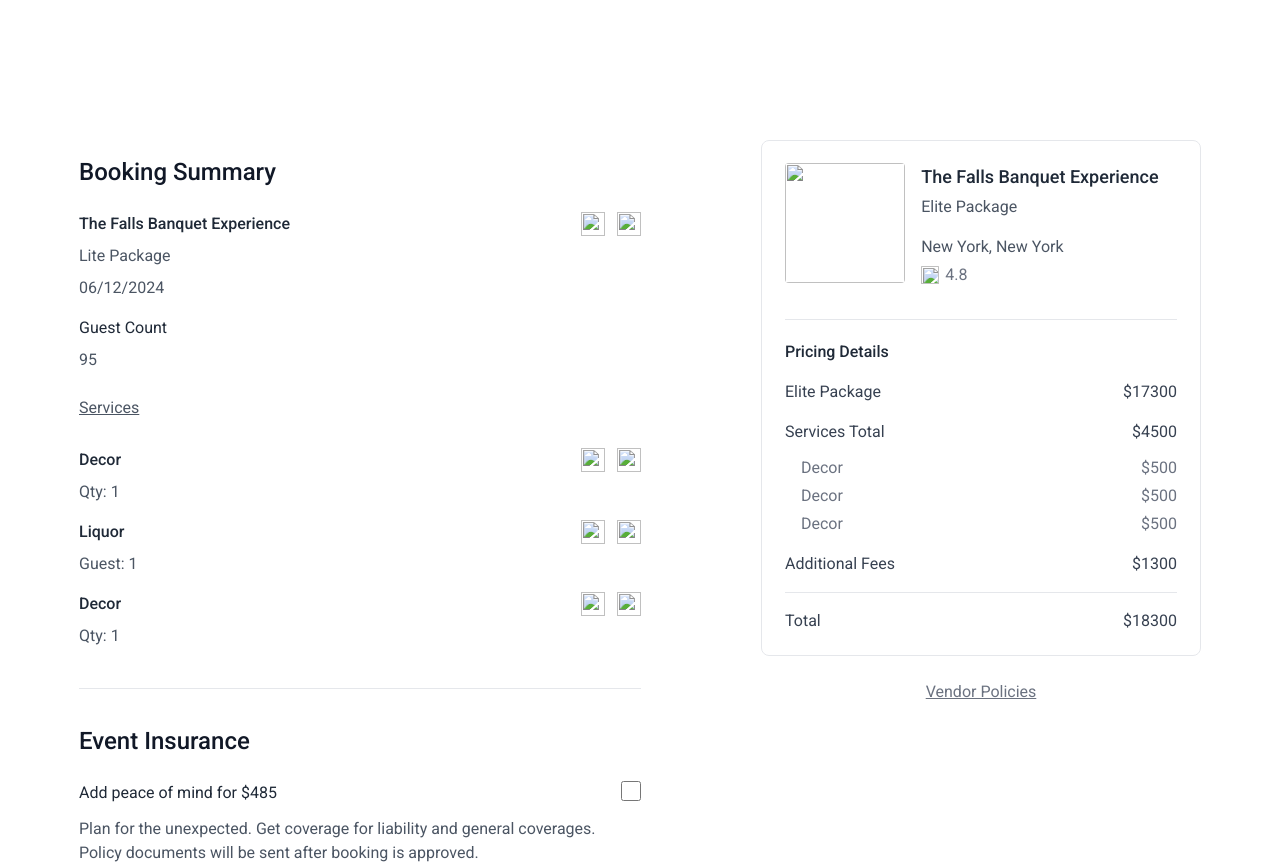
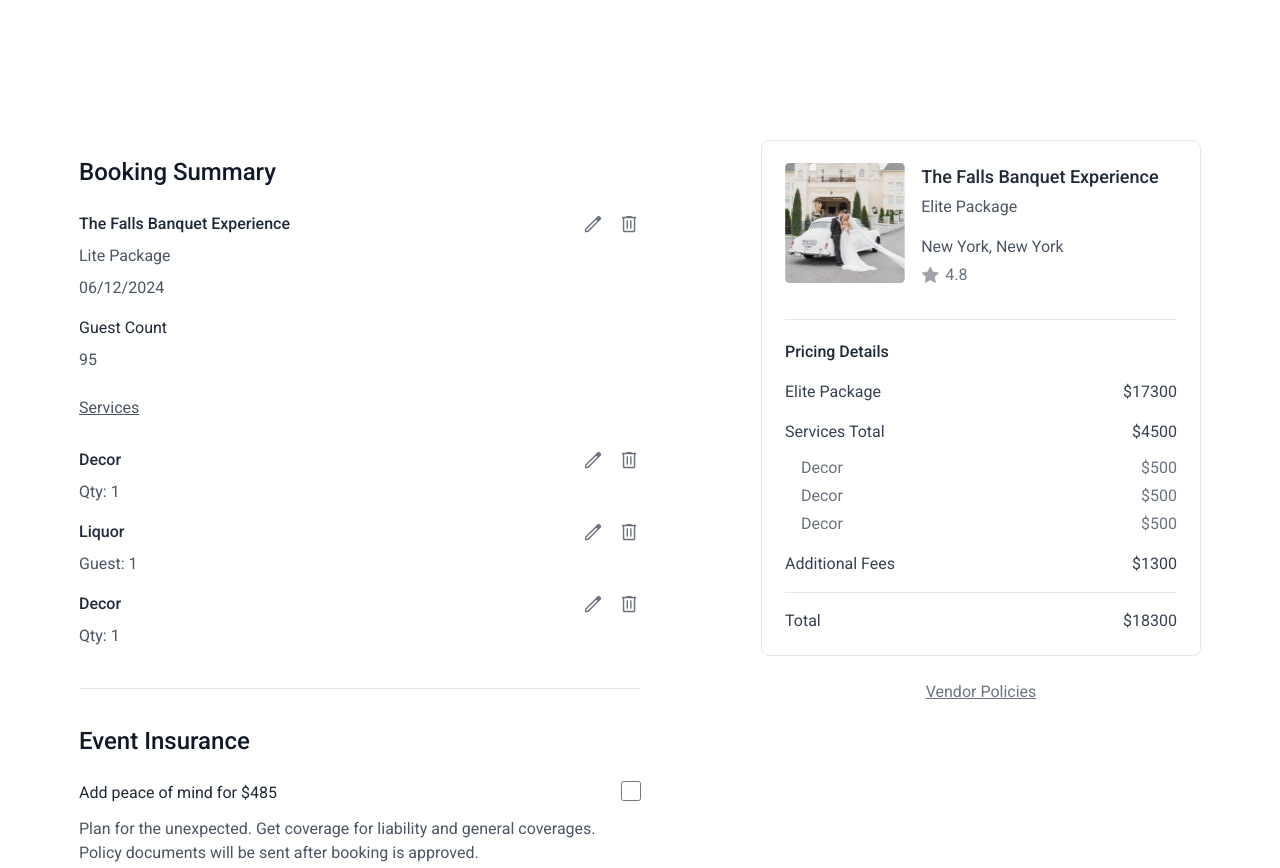
Before and after one commit to KarishRaj/Payment-Page, a website: page index.html in a window 1280 px wide. Shown: the top 868 px of the page. Drawn offline with Linux system fonts and the light colour scheme; the site is published under a folder, as on GitHub Pages, so addresses that start at the root find nothing.

Commit message:
Update index.html

```diff
--- a/index.html
+++ b/index.html
@@ -33,7 +33,7 @@
               class="h-full w-[120px] relative rounded object-cover "
               loading="lazy"
               alt=""
-              src="/public/aislego1-1@2x.png"
+              src="aislego1-1@2x.png"
             />
 
             <div
@@ -64,7 +64,7 @@
                     <img
                       class="h-[18px] w-[18px] relative rounded-[0.5px] "
                       alt=""
-                      src="/public/star-icon.svg"
+                      src="star-icon.svg"
                     />
                   </div>
                   <p
@@ -110,14 +110,14 @@
                     class="h-6 w-6 relative"
                     loading="lazy"
                     alt=""
-                    src="/public/edit.svg"
+                    src="edit.svg"
                   />
 
                   <img
                     class="h-6 w-6 relative"
                     loading="lazy"
                     alt=""
-                    src="/public/delete.svg"
+                    src="delete.svg"
                   />
                 </div>
               </div>
@@ -171,14 +171,14 @@
                     class="h-6 w-6 relative min-h-[24px]"
                     loading="lazy"
                     alt=""
-                    src="/public/edit.svg"
+                    src="edit.svg"
                   />
 
                   <img
                     class="h-6 w-6 relative min-h-[24px]"
                     loading="lazy"
                     alt=""
-                    src="/public/delete.svg"
+                    src="delete.svg"
                   />
                 </div>
               </div>
@@ -209,14 +209,14 @@
                     class="h-6 w-6 relative min-h-[24px]"
                     loading="lazy"
                     alt=""
-                    src="/public/edit.svg"
+                    src="edit.svg"
                   />
 
                   <img
                     class="h-6 w-6 relative min-h-[24px]"
                     loading="lazy"
                     alt=""
-                    src="/public/delete.svg"
+                    src="delete.svg"
                   />
                 </div>
               </div>
@@ -247,14 +247,14 @@
                     class="h-6 w-6 relative min-h-[24px]"
                     loading="lazy"
                     alt=""
-                    src="/public/edit.svg"
+                    src="edit.svg"
                   />
 
                   <img
                     class="h-6 w-6 relative min-h-[24px]"
                     loading="lazy"
                     alt=""
-                    src="/public/delete.svg"
+                    src="delete.svg"
                   />
                 </div>
               </div>
@@ -549,7 +549,7 @@
                       class="h-9 w-12 relative rounded-[6px] object-cover"
                       loading="lazy"
                       alt=""
-                      src="/public/payment-method-icon@2x.png"
+                      src="payment-method-icon@2x.png"
                     />
 
                     <div
@@ -598,7 +598,7 @@
                       class="h-9 w-12 relative rounded-[6px] object-cover"
                       loading="lazy"
                       alt=""
-                      src="/public/payment-method-icon@2x.png"
+                      src="payment-method-icon@2x.png"
                     />
 
                     <div
@@ -647,7 +647,7 @@
                     <img
                       class="h-[18px] w-[18px] relative overflow-hidden shrink-0"
                       alt=""
-                      src="/public/plus.svg"
+                      src="plus.svg"
                     />
                   </div>
                   <p
@@ -682,7 +682,7 @@
                   class="w-9 h-9 relative object-cover shrink-0"
                   loading="lazy"
                   alt=""
-                  src="/public/today@2x.png"
+                  src="today@2x.png"
               />
               <p
                 class="flex-1 relative leading-[16px] flex items-center min-w-[316px] max-w-full sm:min-w-[180px]"
@@ -779,7 +779,7 @@
                 class="h-[120px] w-[120px] relative rounded object-cover "
                 loading="lazy"
                 alt=""
-                src="/public/aislego1-1@2x.png"
+                src="aislego1-1@2x.png"
               />
 
               <div
@@ -810,7 +810,7 @@
                       <img
                         class="h-[18px] w-[18px] relative rounded-[0.5px]"
                         alt=""
-                        src="/public/star-icon.svg"
+                        src="star-icon.svg"
                       />
                     </div>
                     <p
```
